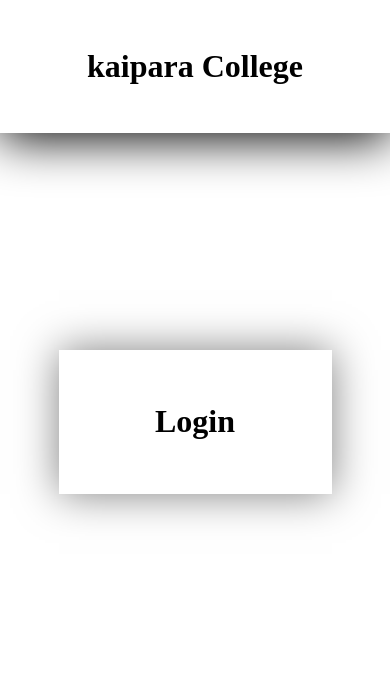
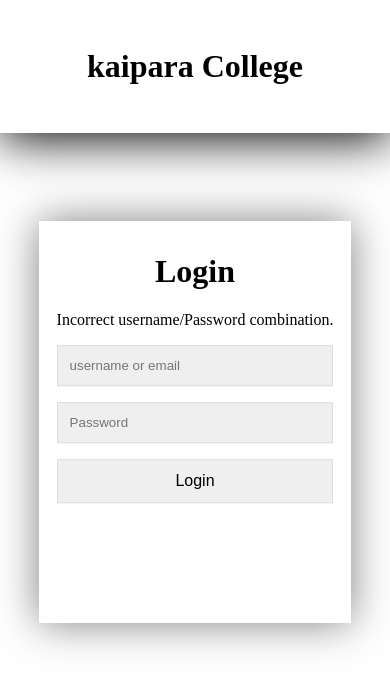
Before and after one commit to MrLuckyGuy42/SchoolResourceProject, a website: page www/Login.html in a window 390 px wide. Drawn offline with Linux system fonts and the light colour scheme; some packages are replaced by stand-ins of ours.

Commit message:
stylisedloginpag

```diff
--- a/www/Login.html
+++ b/www/Login.html
@@ -48,7 +48,20 @@
         </div>
     </div>
     <div class="Login">
-        <h1>Login</h1>
+        <div class="container">
+            <form action="POST" class="form" id="login">
+                <H1 class="form__title">Login</H1>
+                <div class="form__message form__message--error">Incorrect username/Password combination.</div>
+                <div class="form__Input-group">
+                    <input type="text" class="form__input" autofocus placeholder="username or email">
+                </div>
+                <div class="form__Input-group">
+                    <input type="Password" class="form__input" autofocus placeholder="Password">
+                </div>
+                <button class="form_button">Login</button>
+            </form>
+        </div>
+
     </div>
     <script src="cordova.js"></script>
     <script src="js/index.js"></script>
--- a/www/css/index.css
+++ b/www/css/index.css
@@ -36,20 +36,89 @@
 
 
 .Body {
-  padding-top: 2rem;
+  padding-top: 4rem;
   text-align: center;
   color: #ffffff;
 }
 
 .Login {
-  justify-content: space-around;
+  justify-content: center;
   display: flex !important;
   box-shadow: 0px 0px 40px rgba(0, 0, 0, 0.5); /* Adjust shadow as needed */
   position: absolute;
   top: 50%;
   left: 50%;
   transform: translate(-50%, -50%);
-  width: 70%;
+  width: 80%;
   padding-top: 2rem;
   padding-bottom: 2rem;
+  height: 40%;
 }
+
+.login-form {
+  display: flex;
+ justify-content: center
+}
+
+.form__input {
+  display: block;
+  width: 100%;
+  padding: 0.75rem;
+  box-sizing: border-box;
+  border-radius: var(--border-radius);
+  border: 1px solid #dddddd;
+  outline: none;
+  background: #eeeeeeee;
+  transition: background 0.2s, border-color 0.2s;
+  margin-bottom: 1rem;
+}
+
+.form__Input-group {
+ display: flex;
+ justify-content: center;
+}
+
+.form__title {
+  display: flex;
+  justify-content: center;
+}
+
+.form_button {
+  font: 500 1rem  'Quicksand', sans-serif;
+  display: block;
+  width: 100%;
+  padding: 0.75rem;
+  box-sizing: border-box;
+  border-radius: var(--border-radius);
+  border: 1px solid #dddddd;
+  outline: none;
+  background: #eeeeeeee;
+  transition: transform 0.3s ease;
+}
+
+.form_button:hover {
+  transform: scale(1.2); /* Scales the box up by 20% on mouse hover */
+}
+
+
+.form > *:first-child {
+  margin-top: 0;
+}
+
+.form > *:last-child {
+  margin-top: 0;
+}
+
+.form__message {
+  text-align: center;
+  margin-bottom: 1rem;
+}
+
+.form__message--success {
+color: var(--color-success);
+}
+
+
+.form__message--error {
+  color: var(--color-error);
+}
```
